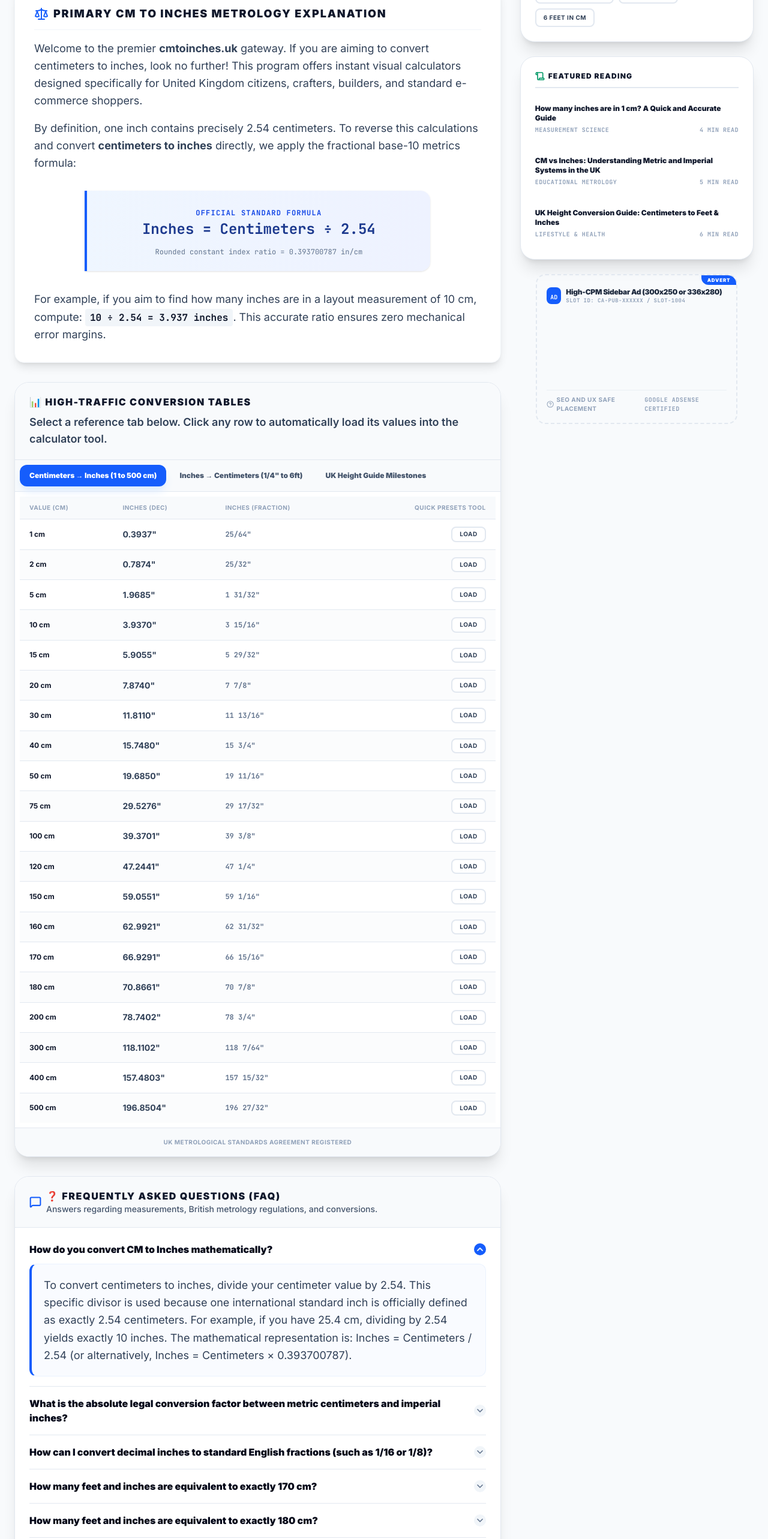
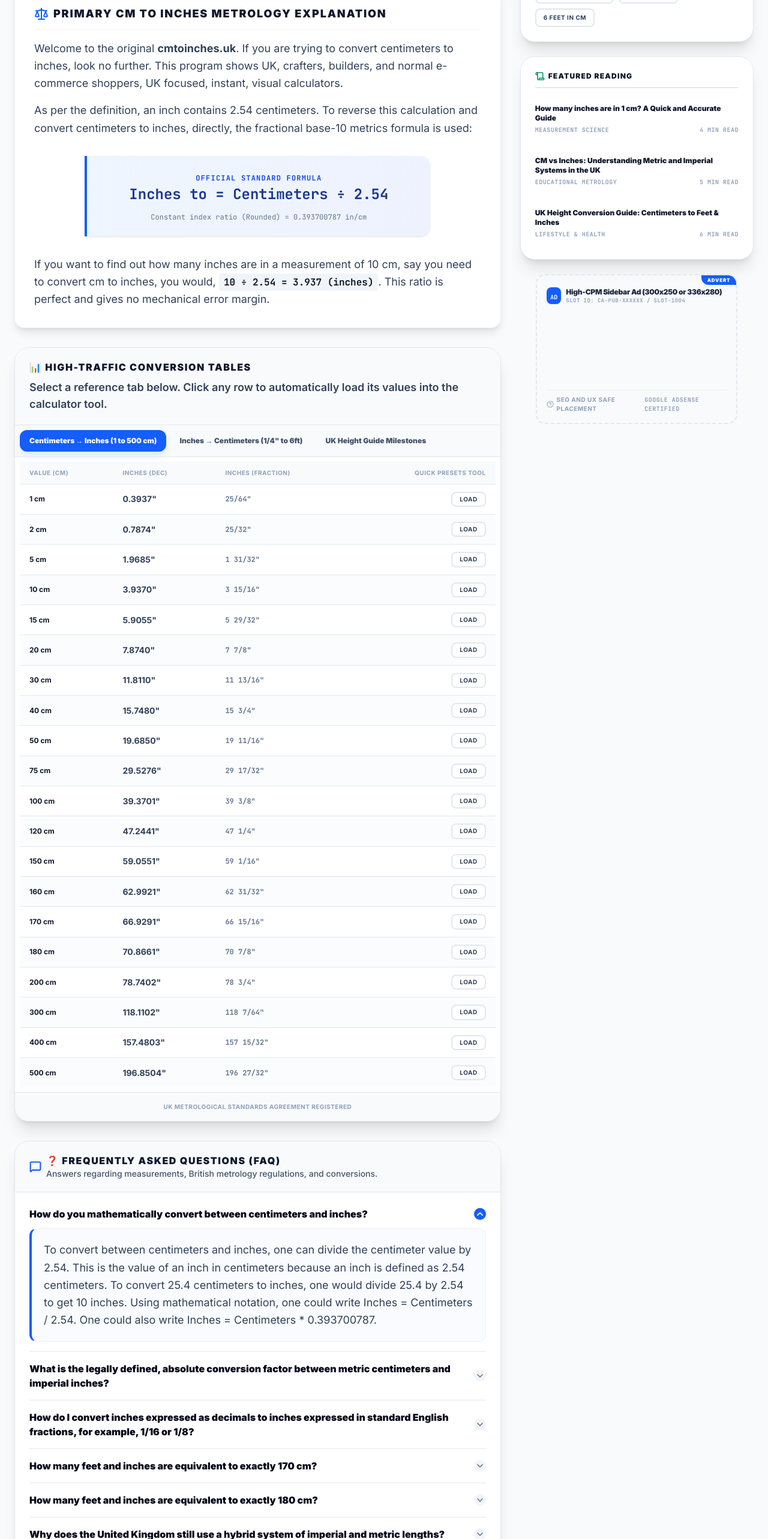
Before and after one commit to umakant345435t/cmtoinchesuk, a React (Vite) app: page / in a window 1280 px wide. Shown: the part 1274-3840 px from the top of the page at 60% size. Built offline with nearby package versions, Linux system fonts and the light colour scheme.

Commit message:
docs: refine copy and conversion explanations
Improve clarity and conciseness in the homepage introduction and FAQ section to better explain the conversion process and standard factors.

```diff
--- a/src/App.tsx
+++ b/src/App.tsx
@@ -730,25 +730,25 @@ export default function App() {
             </h2>
           </div>
           <p className="text-lg text-slate-700 leading-relaxed font-sans">
-            Welcome to the premier <strong>cmtoinches.uk</strong> gateway. If you are aiming to convert centimeters to inches, look no further! This program offers instant visual calculators designed specifically for United Kingdom citizens, crafters, builders, and standard e-commerce shoppers.
+            Welcome to the original <strong>cmtoinches.uk</strong>. If you are trying to convert centimeters to inches, look no further. This program shows UK, crafters, builders, and normal e-commerce shoppers, UK focused, instant, visual calculators.
           </p>
           <p className="text-lg text-slate-700 leading-relaxed font-sans">
-            By definition, one inch contains precisely 2.54 centimeters. To reverse this calculations and convert <strong>centimeters to inches</strong> directly, we apply the fractional base-10 metrics formula:
+            As per the definition, an inch contains 2.54 centimeters. To reverse this calculation and convert centimeters to inches, directly, the fractional base-10 metrics formula is used:
           </p>
 
           {/* Clean Formula Highlight Card */}
           <div className="p-6 bg-gradient-to-r from-blue-50 to-indigo-50 border-l-4 border-blue-600 rounded-r-2xl font-mono text-center space-y-3.5 max-w-xl mx-auto my-8 shadow-sm">
             <span className="text-xs text-blue-700 font-black tracking-widest uppercase">OFFICIAL STANDARD FORMULA</span>
             <div className="text-lg sm:text-2xl font-black text-blue-900">
-              Inches = Centimeters ÷ 2.54
+              Inches to = Centimeters ÷ 2.54
             </div>
             <p className="text-xs text-slate-500">
-              Rounded constant index ratio = 0.393700787 in/cm
+              Constant index ratio (Rounded) = 0.393700787 in/cm
             </p>
           </div>
 
           <p className="text-lg text-slate-700 leading-relaxed font-sans">
-            For example, if you aim to find how many inches are in a layout measurement of 10 cm, compute: <code className="bg-slate-100 text-slate-900 px-2 py-1 rounded font-mono text-base font-black">10 ÷ 2.54 = 3.937 inches</code>. This accurate ratio ensures zero mechanical error margins.
+            If you want to find out how many inches are in a measurement of 10 cm, say you need to convert cm to inches, you would, <code className="bg-slate-100 text-slate-900 px-2 py-1 rounded font-mono text-base font-black">10 ÷ 2.54 = 3.937 (inches)</code>. This ratio is perfect and gives no mechanical error margin.
           </p>
         </section>
 
--- a/src/data/conversions.ts
+++ b/src/data/conversions.ts
@@ -163,16 +163,16 @@ export const POPULAR_PAGES: HardcodedConversionPage[] = [
 
 export const FAQ_HOME: { question: string; answer: string }[] = [
   {
-    question: 'How do you convert CM to Inches mathematically?',
-    answer: 'To convert centimeters to inches, divide your centimeter value by 2.54. This specific divisor is used because one international standard inch is officially defined as exactly 2.54 centimeters. For example, if you have 25.4 cm, dividing by 2.54 yields exactly 10 inches. The mathematical representation is: Inches = Centimeters / 2.54 (or alternatively, Inches = Centimeters × 0.393700787).'
+    question: 'How do you mathematically convert between centimeters and inches?',
+    answer: 'To convert between centimeters and inches, one can divide the centimeter value by 2.54. This is the value of an inch in centimeters because an inch is defined as 2.54 centimeters. To convert 25.4 centimeters to inches, one would divide 25.4 by 2.54 to get 10 inches. Using mathematical notation, one could write Inches = Centimeters / 2.54. One could also write Inches = Centimeters * 0.393700787.'
   },
   {
-    question: 'What is the absolute legal conversion factor between metric centimeters and imperial inches?',
-    answer: 'The definitive, legally binding conversion factor was standardized by the International Yard and Pound Agreement in July 1959. This treaty established that 1 inch is precisely equal to 2.54 centimeters. Because this ratio is exact by definition, there is no fractional variation or metrological drift, making 2.54 the mathematically absolute constant used worldwide for length translation.'
+    question: 'What is the legally defined, absolute conversion factor between metric centimeters and imperial inches?',
+    answer: 'The legally defined conversion factor was agreed upon in 1959 when the International Yard and Pound Agreement was signed. This agreement states that 1 inch equals 2.54 centimeters. Since this agreement was about a equality of definitions, since inch and centimeter were defined in relation to one another, the conversion value would not change, since there would be no drift in measurements, would forever remain 2.54.'
   },
   {
-    question: 'How can I convert decimal inches to standard English fractions (such as 1/16 or 1/8)?',
-    answer: 'To translate a decimal inch value into a practical fractional value, isolate the decimal portion and multiply it by your desired fractional denominator (e.g., 16, 32, or 64). Round the resulting number to the nearest whole integer to find your numerator. For example, to convert 0.3937 inches to the nearest 16th: 0.3937 × 16 = 6.299, which rounds to 6. Therefore, 0.3937 inches is approximately 6/16, which simplifies to 3/8 of an inch.'
+    question: 'How do I convert inches expressed as decimals to inches expressed in standard English fractions, for example, 1/16 or 1/8?',
+    answer: 'To convert inches expressed as a decimal to a standard English fraction, take the decimal value of an inch, remove the whole number, and multiply the result by the denominator you want the fraction to have, i.e., 16, 32, 64, etc. Round to the nearest whole number for the numerator of the fraction. For example, to convert 0.3937 inches to the nearest 16th of an inch, multiply 0.3937 by 16 to get 6.299, which would be rounded to 6. Therefore, 0.3937 inches is about 3/8 of an inch, because 6/16 simplifies to that.'
   },
   {
     question: 'How many feet and inches are equivalent to exactly 170 cm?',
```
